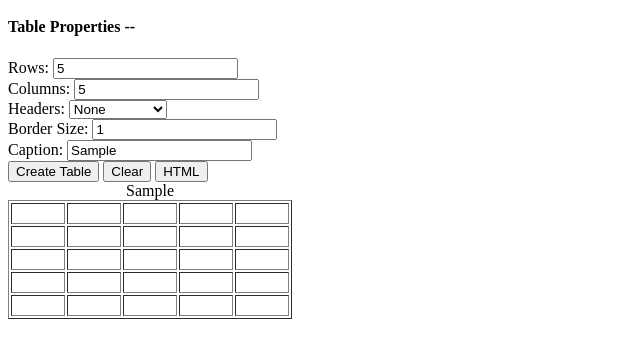
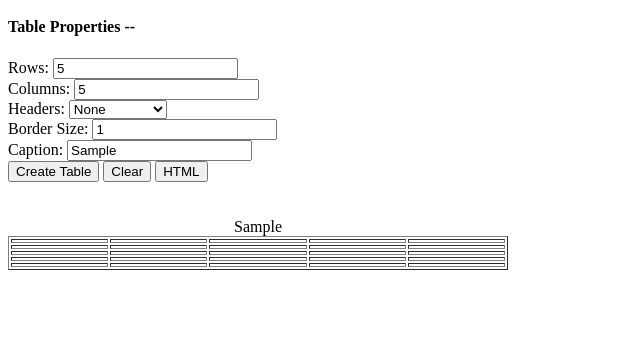
Before and after one commit to courtneymcallister/table-creator, a website: page public/html/index.html in a window 1280 px wide. Both pictures are taken after typing "5", "5", "Sample" into the empty fields and a click on the button "Create Table". Shown: the part 33-390 px from the top of the page, without its empty margins (0-640 px from the left). Drawn offline with nearby package versions, Linux system fonts and the light colour scheme.

Commit message:
Replaced individual input fields in the created table with an editable textbox

```diff
--- a/public/css/main.css
+++ b/public/css/main.css
@@ -1,8 +1,14 @@
+.preview{
+  width: 500px;
+}
 
+#table {
+  width: 100%;
+}
 
 #table input {
   border: none;
-  width: 50px;
+
 }
 
 /*#table input:focus {
--- a/public/html/index.html
+++ b/public/html/index.html
@@ -25,11 +25,11 @@
       <button type="button" class='createTable'>Create Table</button>
       <button type="button" class='clearTable'>Clear</button>
       <button type="button" class="showHtml">HTML</button>
-    </div>
+    </div><br><br>
 
     <!-- Start of Table -->
-    <div class="preview">
-      <table id='table' border="1px">
+    <div class="preview" role="textbox" contenteditable="true">
+      <table id='table' border="1px" hidden="true">
 
       </table>
     </div>
--- a/public/js/app.js
+++ b/public/js/app.js
@@ -4,6 +4,7 @@ $(document).ready(function(){
 
   $(".createTable").click(function(){
     table.innerHTML = "";
+
     //get user inputs
     var rows = $('#rows').val();
     var cols = $("#cols").val();
@@ -16,7 +17,6 @@ $(document).ready(function(){
       var newRow = table.insertRow(i);
       for(var j = 0; j < cols; j++){
         var newCell = newRow.insertCell(j);
-        newCell.appendChild(document.createElement("input"))
       }
     }
 
@@ -31,15 +31,18 @@ $(document).ready(function(){
     //add caption (optional)
     var newCaption = table.createCaption();
     newCaption.innerHTML = `${caption}`;
+
+    //display the table
+    $('#table').show();
   })
 
   $(".clearTable").click(function(){
-    table.innerHTML = '';
     $(".showHtmlField").text('');
+    $('#table').hide();
   })
 
   $(".showHtml").click(function(){
-    $(".showHtmlField").text($("#table").html());
+    $(".showHtmlField").text($(".preview").html());
   })
 
 })
```
